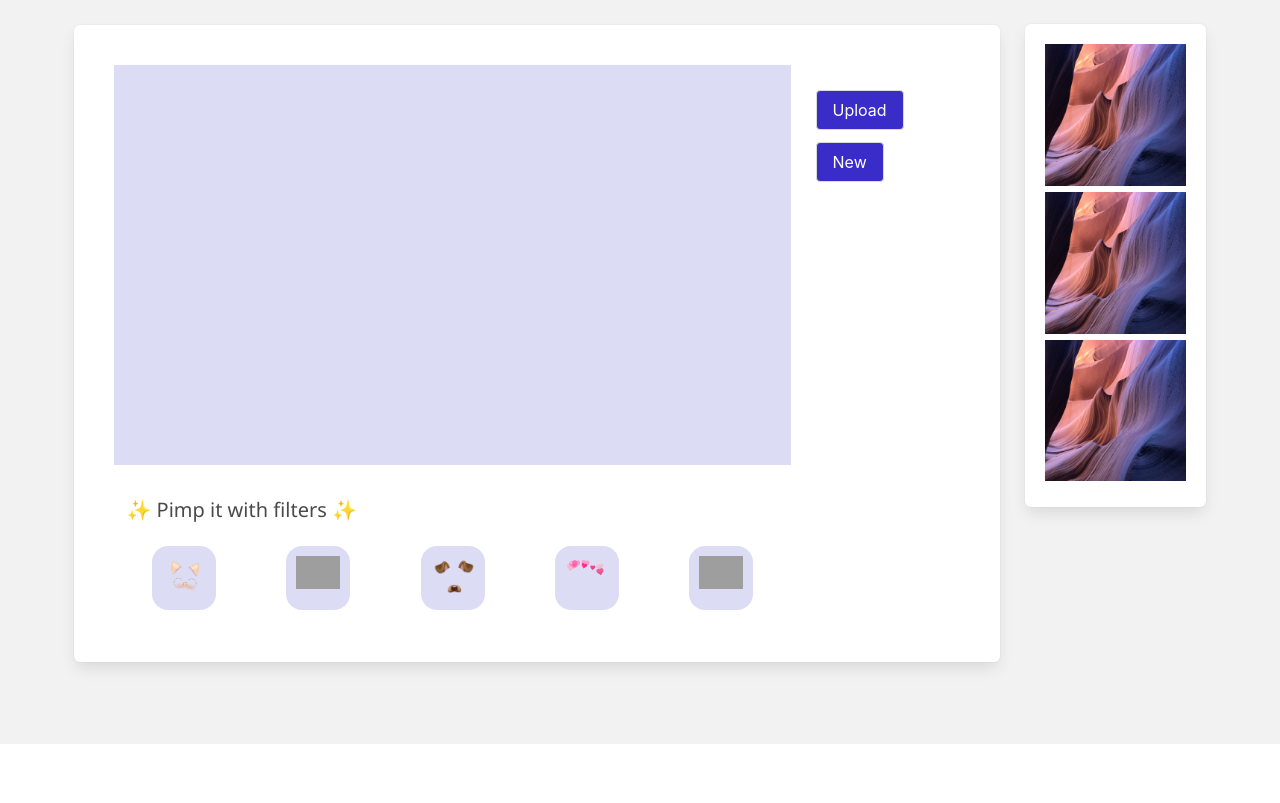
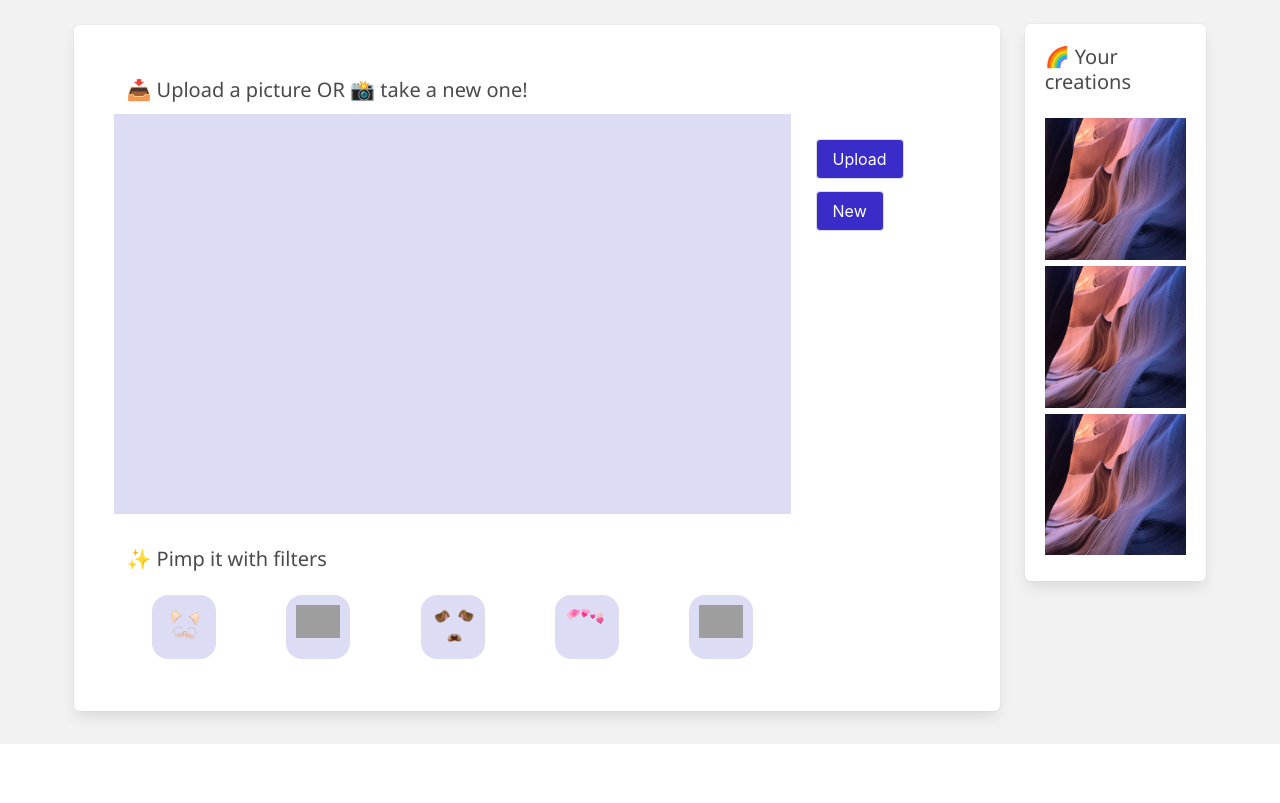
Before and after one commit to Segolene-Alquier/camagru, a PHP site: page /camagru/editing/edit.php in a window 1280 px wide. Shown: the part 56-859 px from the top of the page. Before the commit the page ends 800 px from the top, so only its background shows below. Run offline with PHP 8.4, Linux system fonts and the light colour scheme; some libraries are stand-ins or nearby versions; grey boxes are pictures that could not be loaded.

Commit message:
added subtitles

```diff
--- a/editing/edit.php
+++ b/editing/edit.php
@@ -70,6 +70,7 @@
 			<div class="columns">
 				<div class="column is-four-fifths edit-left box">
 					<div class="edit-left-top">
+					<h2 class="subtitle">📥 Upload a picture OR 📸 take a new one! </h2>
 						<div class="columns ">
 							<div class="column is-four-fifths edit-left-image" >
 							</div>
@@ -86,7 +87,7 @@
 						</div>
 						<div class="columns ">
 							<div class="column is-four-fifths" >
-								<h2 class="subtitle">✨ Pimp it with filters ✨</h2>
+								<h2 class="subtitle">✨ Pimp it with filters</h2>
 								<div class="level filters-wrapper">
 									<div class="image-box">
 										<img src="../img/filter-cat.png" alt="">
@@ -110,6 +111,7 @@
 				</div>
 				<div class="column edit-right">
 					<div class="box edit-right-wrapper">
+					<h2 class="subtitle">🌈 Your creations</h2>
 						<img src="../img/cliff.jpg" alt="">
 						<img src="../img/cliff.jpg" alt="">
 						<img src="../img/cliff.jpg" alt="">
```
